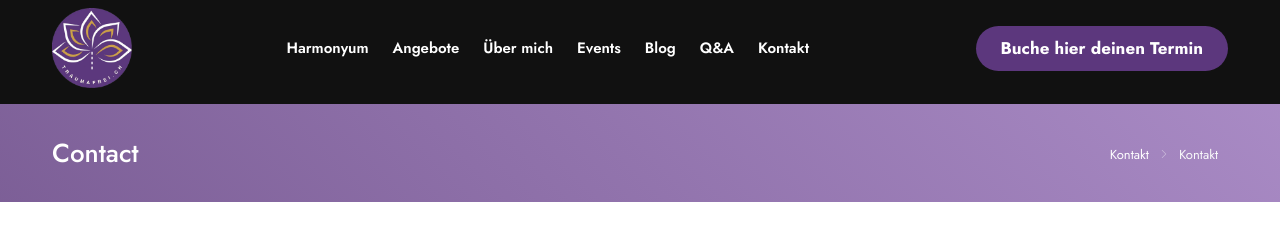
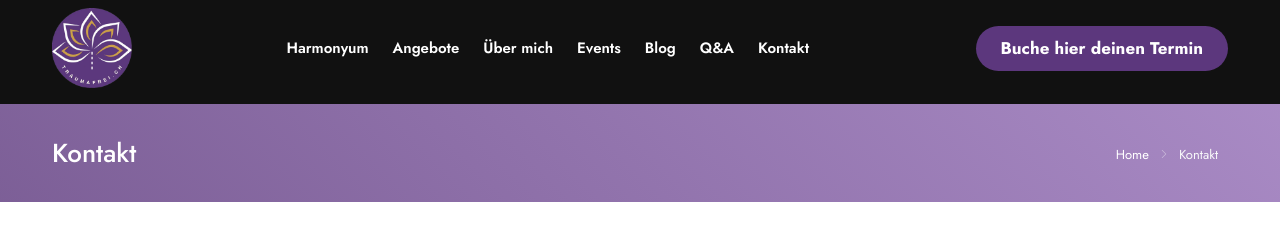
Before and after one commit to lokesh-annex/mindthera, a Next.js app: page /contact in a window 1280 px wide. Shown: the top 225 px of the page. Built offline with nearby package versions, Linux system fonts and the light colour scheme; a web font is replaced by a local one.

Commit message:
homepage changes

```diff
--- a/app/contact/page.tsx
+++ b/app/contact/page.tsx
@@ -5,8 +5,8 @@ import Breadcrumbs from "@/components/Breadcrumbs";
 const ContactPage = () => (
   <>
    <Breadcrumbs
-        title="Contact"
-        items={[{ label: "Kontakt", href: "/" }, { label: "Kontakt" }]}
+        title="Kontakt"
+        items={[{ label: "Home", href: "/" }, { label: "Kontakt" }]}
       />
   <section>
     <div className="container">
```
